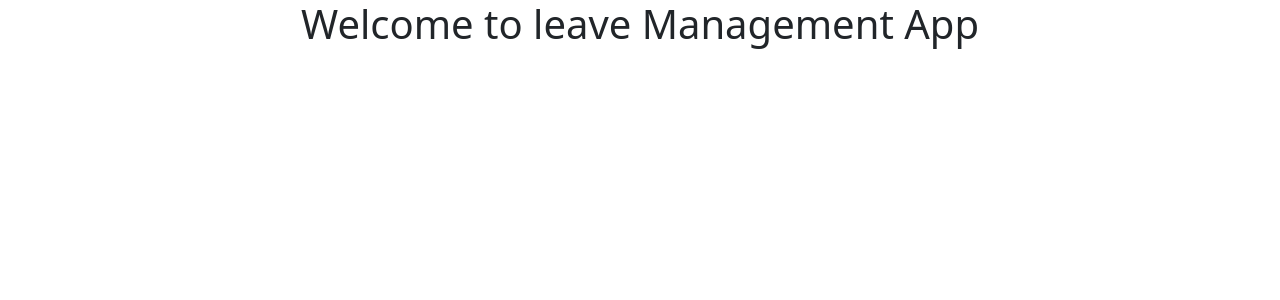
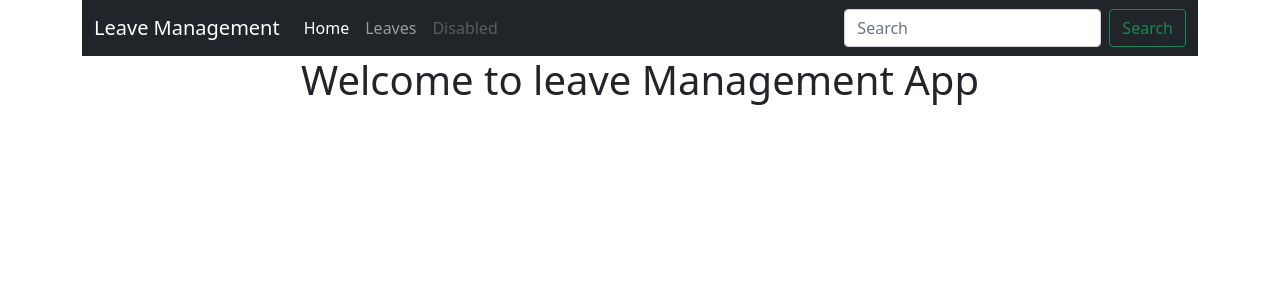
Before and after one commit to frankip/leave-management-system, a Django app: page / in a window 1280 px wide. Shown: the top 300 px of the page. Run offline with Django 3.2, Linux system fonts and the light colour scheme.

Commit message:
Implement fetch all and leave details views

```diff
--- a/leaveapp/templates/base.html
+++ b/leaveapp/templates/base.html
@@ -13,12 +13,16 @@
     {% endblock %}
   </head>
   <body>
-
-    {% block content %}
-        <!-- content goes here -->
-    {% endblock %}
+    <div class="container">
+      {% include 'nav_bar.html' %}
 
 
+      {% block content %}
+      <!-- content goes here -->
+      {% endblock %}
+
+
+    </div>
 
     {% block scripts %}
         <!-- Option 1: Bootstrap Bundle with Popper -->
--- /dev/null
+++ b/leaveapp/templates/nav_bar.html
@@ -0,0 +1,25 @@
+<nav class="navbar navbar-expand-lg navbar-dark bg-dark">
+    <div class="container-fluid">
+      <button class="navbar-toggler" type="button" data-bs-toggle="collapse" data-bs-target="#navbarTogglerDemo03" aria-controls="navbarTogglerDemo03" aria-expanded="false" aria-label="Toggle navigation">
+        <span class="navbar-toggler-icon"></span>
+      </button>
+      <a class="navbar-brand" href="{% url 'index' %}">Leave Management</a>
+      <div class="collapse navbar-collapse" id="navbarTogglerDemo03">
+        <ul class="navbar-nav me-auto mb-2 mb-lg-0">
+          <li class="nav-item">
+            <a class="nav-link active" aria-current="page" href="{% url 'index' %}">Home</a>
+          </li>
+          <li class="nav-item">
+            <a class="nav-link" href="{% url 'leaves' %}">Leaves</a>
+          </li>
+          <li class="nav-item">
+            <a class="nav-link disabled">Disabled</a>
+          </li>
+        </ul>
+        <form class="d-flex">
+          <input class="form-control me-2" type="search" placeholder="Search" aria-label="Search">
+          <button class="btn btn-outline-success" type="submit">Search</button>
+        </form>
+      </div>
+    </div>
+  </nav>
--- a/leaveapp/urls.py
+++ b/leaveapp/urls.py
@@ -4,4 +4,6 @@ from . import views
 
 urlpatterns = [
     path('', views.index, name="index"),
+    path('leave/', views.fetch_all_leaves, name="leaves"),
+    path('leave/<int:id>/', views.fetch_leave_details, name="leave-details")
 ]
--- a/leaveapp/views.py
+++ b/leaveapp/views.py
@@ -1,4 +1,5 @@
 from django.shortcuts import render
+from .models import Leave
 
 # Create your views here.
 
@@ -9,3 +10,21 @@ def index(request):
 
     }
     return render(request, 'index.html', ctx)
+
+def fetch_all_leaves(request):
+    all_leave = Leave.fetch_all_data()
+    ctx = {
+        "all_leave":all_leave
+    }
+
+    return render(request, 'leave.html', ctx)
+
+
+def fetch_leave_details(request, id):
+    leave_details = Leave.fetch_single_data(id)
+
+    ctx = {
+        "leave_details": leave_details
+    }
+
+    return render(request, 'leave_details.html', ctx)
```
Also changed, not shown: leaveapp/templates/leave.html (added, +17 -0 lines), leaveapp/templates/leave_details.html (added, +19 -0 lines).
